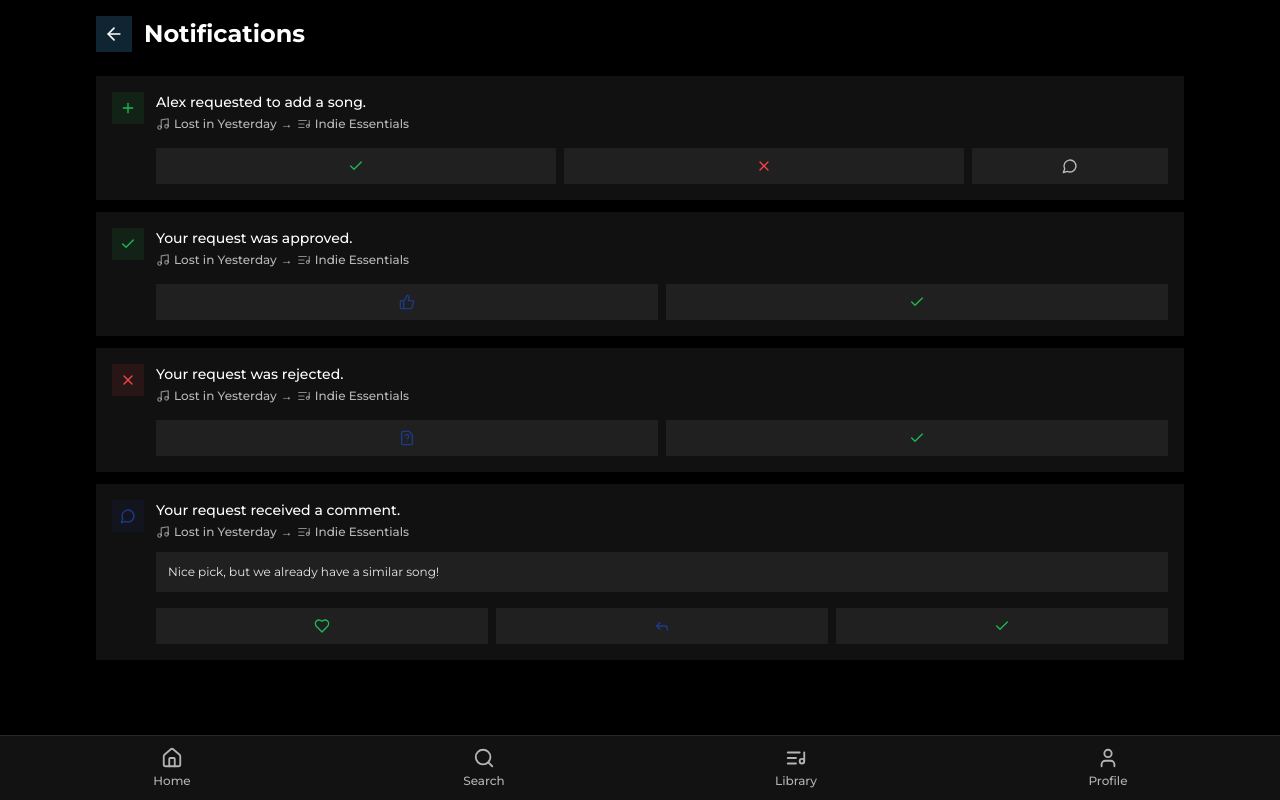
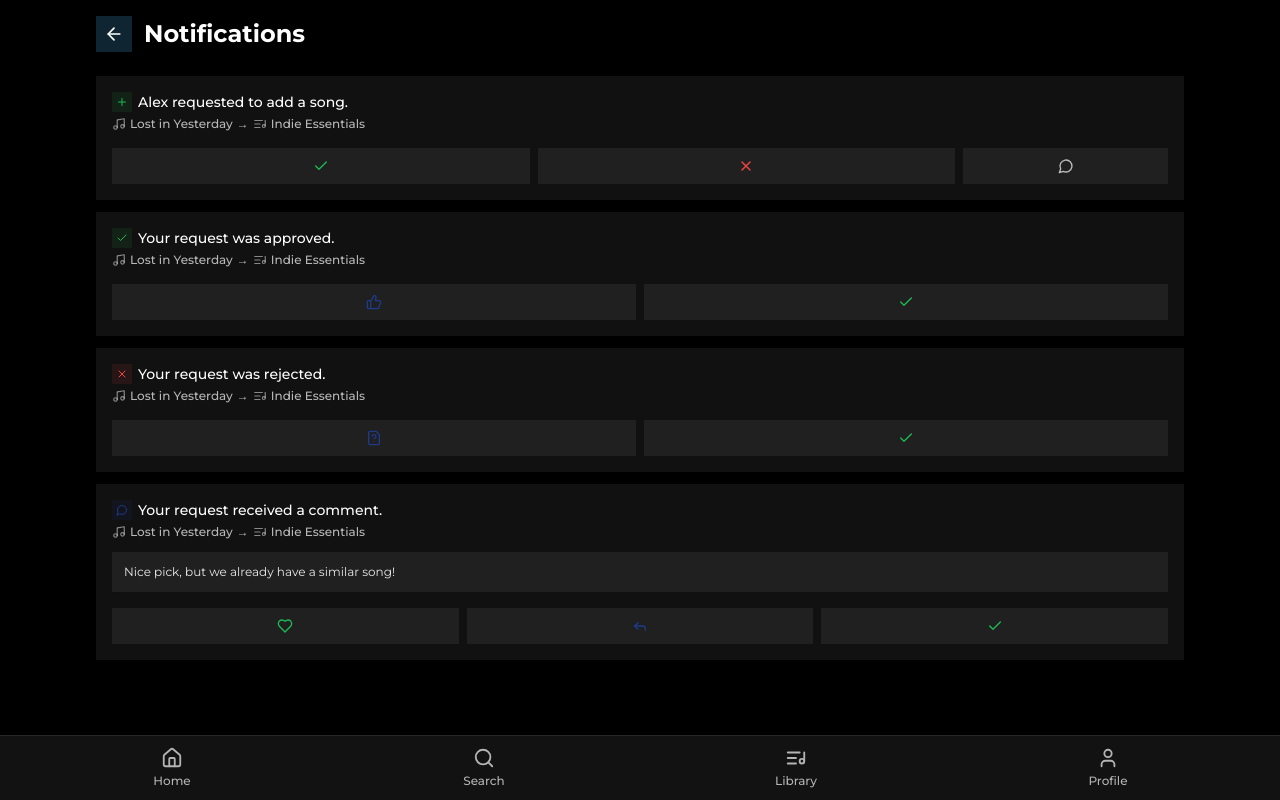
Before and after one commit to junaiddodhia/vibeflow, a React (Vite) app: page /notifications in a window 1280 px wide. Built offline with nearby package versions, Linux system fonts and the light colour scheme.

Commit message:
Update notification card layout
Modify the notification card to include the icon within the first sentence and prevent text overflow.

```diff
--- a/src/components/ui/NotificationCard.tsx
+++ b/src/components/ui/NotificationCard.tsx
@@ -276,14 +276,11 @@ const NotificationCard: React.FC<NotificationCardProps> = ({
   return (
     <div className="p-4 bg-[#111] border-0 mb-3 transition-all duration-200 hover:bg-[#181818]">
       <div className="flex items-start">
-        <div
-          className={cn("p-2", config.bgColor)}
-        >
-          <Icon size={16} className={config.iconColor} />
-        </div>
-
-        <div className="flex-1 min-w-0 ml-3">
-          <p className="text-sm font-medium text-white">
+        <div className="flex-1 min-w-0">
+          <p className="text-sm font-medium text-white flex items-center flex-wrap">
+            <span className={cn("inline-flex p-1 mr-1.5", config.bgColor)}>
+              <Icon size={12} className={config.iconColor} />
+            </span>
             {config.title}
           </p>
 
```
